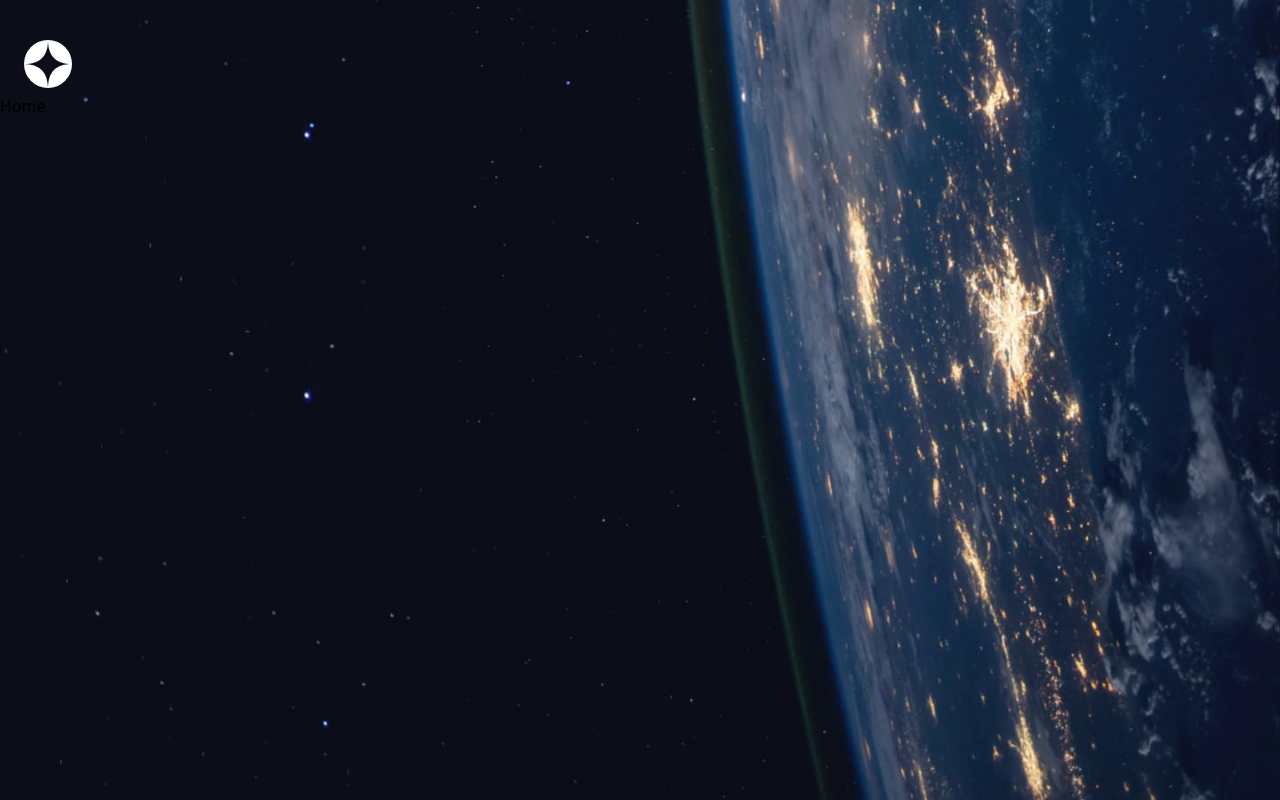
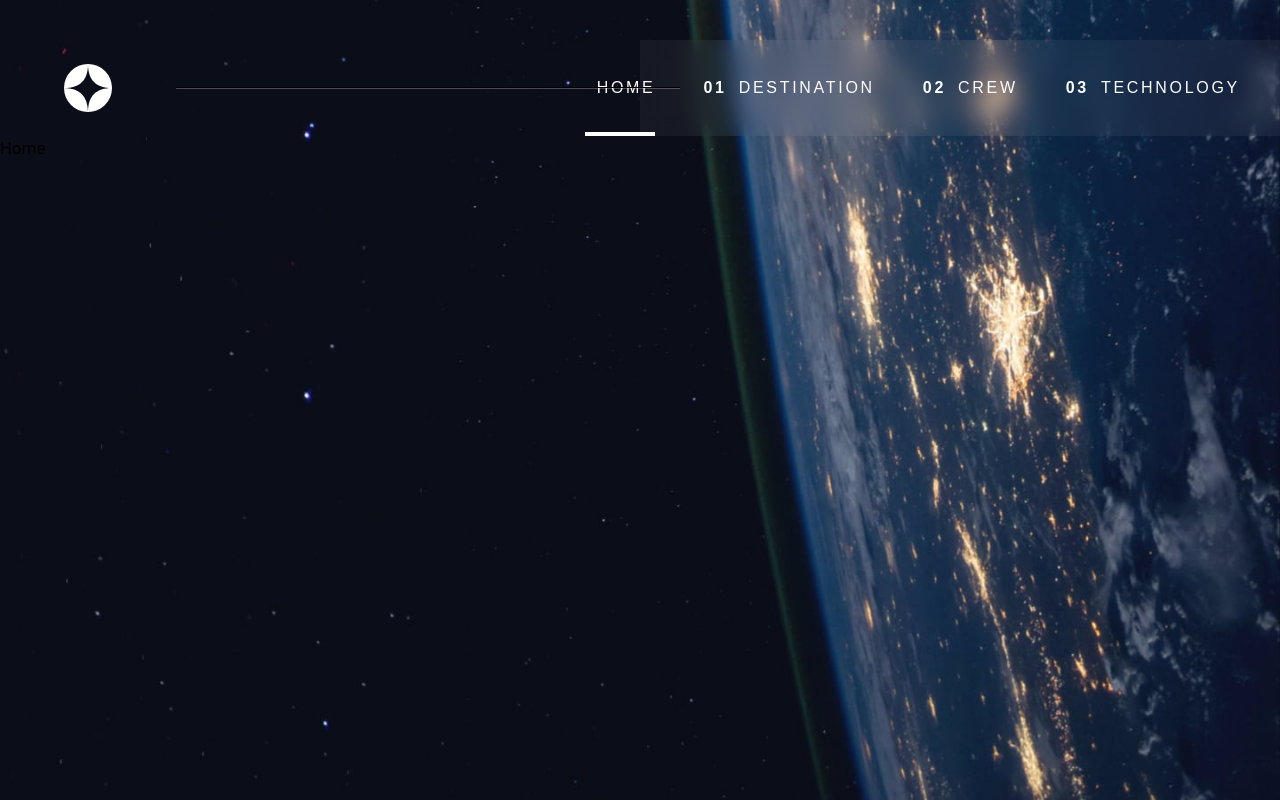
Before and after one commit to Tejiri-A/space-tourism, a React (Vite) app: page / in a window 1280 px wide. Built offline with nearby package versions, Linux system fonts and the light colour scheme; a web font is replaced by a local one.

Commit message:
Enhance navigation: update desktop and mobile menu behaviors, add inert attribute, refine styling, and disable logo link on homepage

```diff
--- a/src/components/Header.tsx
+++ b/src/components/Header.tsx
@@ -2,24 +2,61 @@ import Logo from "./Logo.tsx";
 import ToggleButton from "./ToggleButton.tsx";
 import MobileMenu from "./MobileMenu.tsx";
 import { useState } from "react";
+import { navLinks } from "../../constants.ts";
+import { NavLink, useLocation } from "react-router";
 
 function Header() {
+  const location = useLocation();
   const [isOpen, setIsOpen] = useState<boolean>(false);
   const openMenu = () => {
     setIsOpen(true);
-  }
+  };
   const closeMenu = () => {
-    setIsOpen(false)
-  }
+    setIsOpen(false);
+  };
   return (
     <header className={"py-300 md:py-0 lg:pt-500"}>
-      <nav className={"grid grid-cols-2 items-center"}>
-        <div className={"pl-300"}>
+      <nav
+        className={
+          "grid grid-cols-2 items-center md:grid-cols-[auto_1fr] lg:grid-cols-2"
+        }
+      >
+        <div
+          className={
+            "flex items-center gap-800 pl-300 md:w-40 md:pl-500 lg:w-full lg:pl-800"
+          }
+        >
           <Logo />
+          <hr
+            className={
+              "relative z-10 -mr-500 hidden h-0.5 w-full flex-1 bg-white/25 lg:block"
+            }
+          />
         </div>
         <div className={"flex justify-end pr-300 md:hidden"}>
           <ToggleButton openMenu={openMenu} />
         </div>
+        <ul
+          className={
+            "hidden h-1200 justify-end gap-600 bg-white/5 px-500 text-white backdrop-blur-md md:flex"
+          }
+        >
+          {navLinks.map(({ label, href, number }, index) => (
+            <NavLink
+              to={href}
+              key={href}
+              className={({ isActive }) =>
+                `nav-text relative flex items-center gap-150 after:absolute after:right-0 after:bottom-0 after:left-0 after:h-1 after:transition-colors after:duration-150 ${isActive ? "after:bg-white" : "hover:after:bg-white/50"}`
+              }
+              viewTransition={true}
+            >
+              <span className={"font-bold"}>
+                {index !== 0 ? number : location.pathname !== "/" ? number : ""}
+              </span>
+              <span>{label}</span>
+            </NavLink>
+          ))}
+        </ul>
       </nav>
       <MobileMenu closeMenu={closeMenu} isOpen={isOpen} />
     </header>
--- a/src/components/Logo.tsx
+++ b/src/components/Logo.tsx
@@ -1,8 +1,12 @@
-import { Link } from "react-router";
+import { Link, useLocation } from "react-router";
 
 function Logo() {
+  const location = useLocation();
   return (
-    <Link to={"/"} className={"inline-block w-fit"}>
+    <Link
+      to={"/"}
+      className={`inline-block w-fit shrink-0 ${location.pathname === "/" ? "pointer-events-none" : ""}`}
+    >
       <img
         src={"/assets/shared/logo.svg"}
         alt="logo"
--- a/src/components/MobileMenu.tsx
+++ b/src/components/MobileMenu.tsx
@@ -25,6 +25,7 @@ function MobileMenu({
       transition={{
         duration: 0.3,
       }}
+      inert={!isOpen}
     >
       <div className={"flex justify-end py-400 pr-300"}>
         <button
@@ -41,8 +42,11 @@ function MobileMenu({
           <NavLink
             to={href}
             key={label}
-            className={({ isActive }) => `flex items-center gap-150 text-white relative ${isActive ? "after:absolute after:w-1 after:top-0 after:bottom-0 after:right-0 after:bg-white":""}`}
+            className={({ isActive }) =>
+              `relative flex items-center gap-150 text-white ${isActive ? "after:absolute after:top-0 after:right-0 after:bottom-0 after:w-1 after:bg-white" : ""}`
+            }
             viewTransition={true}
+            onClick={closeMenu}
           >
             <span className={"nav-text font-bold"}>{number}</span>
             <span className={"nav-text"}>{label}</span>
```
